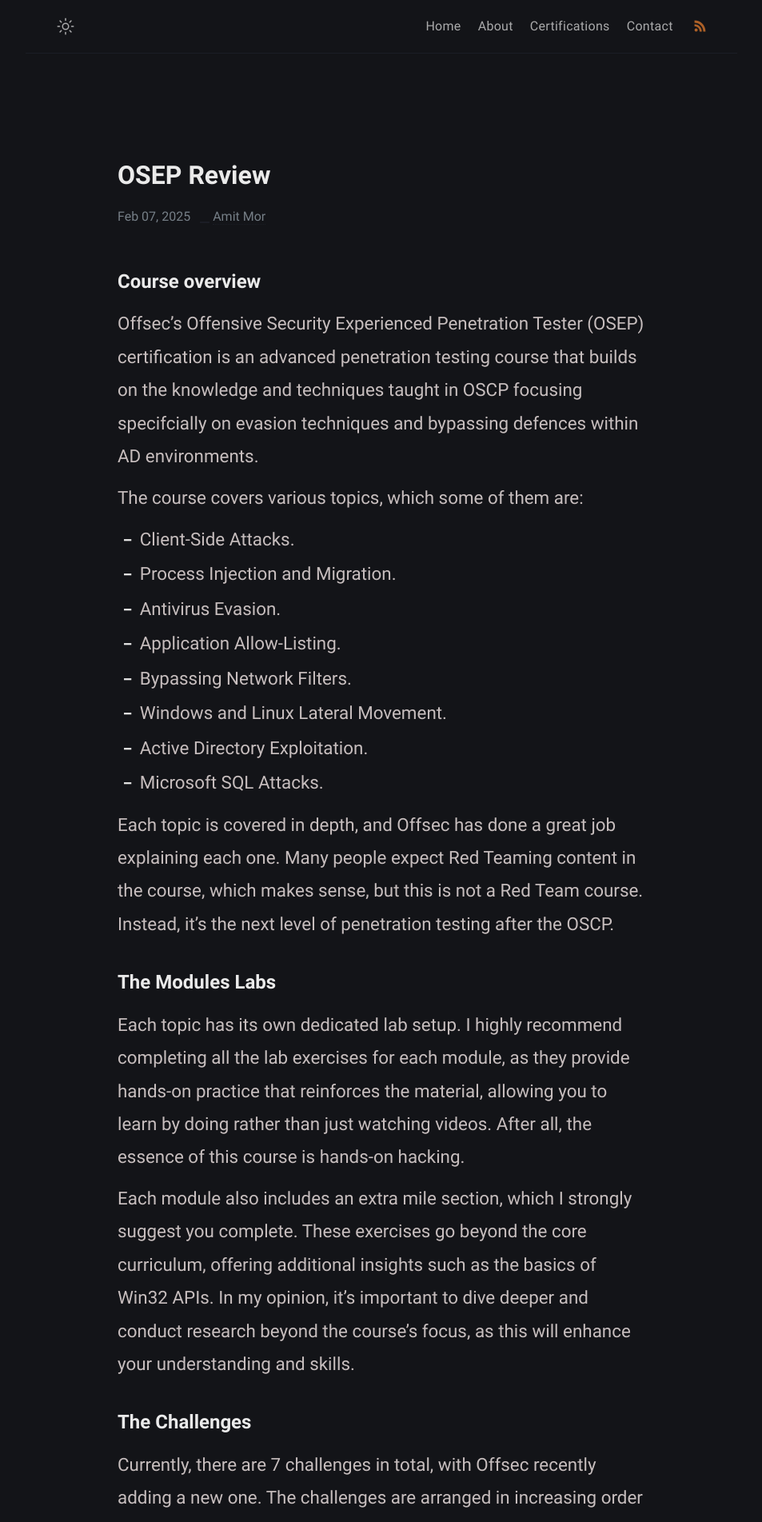
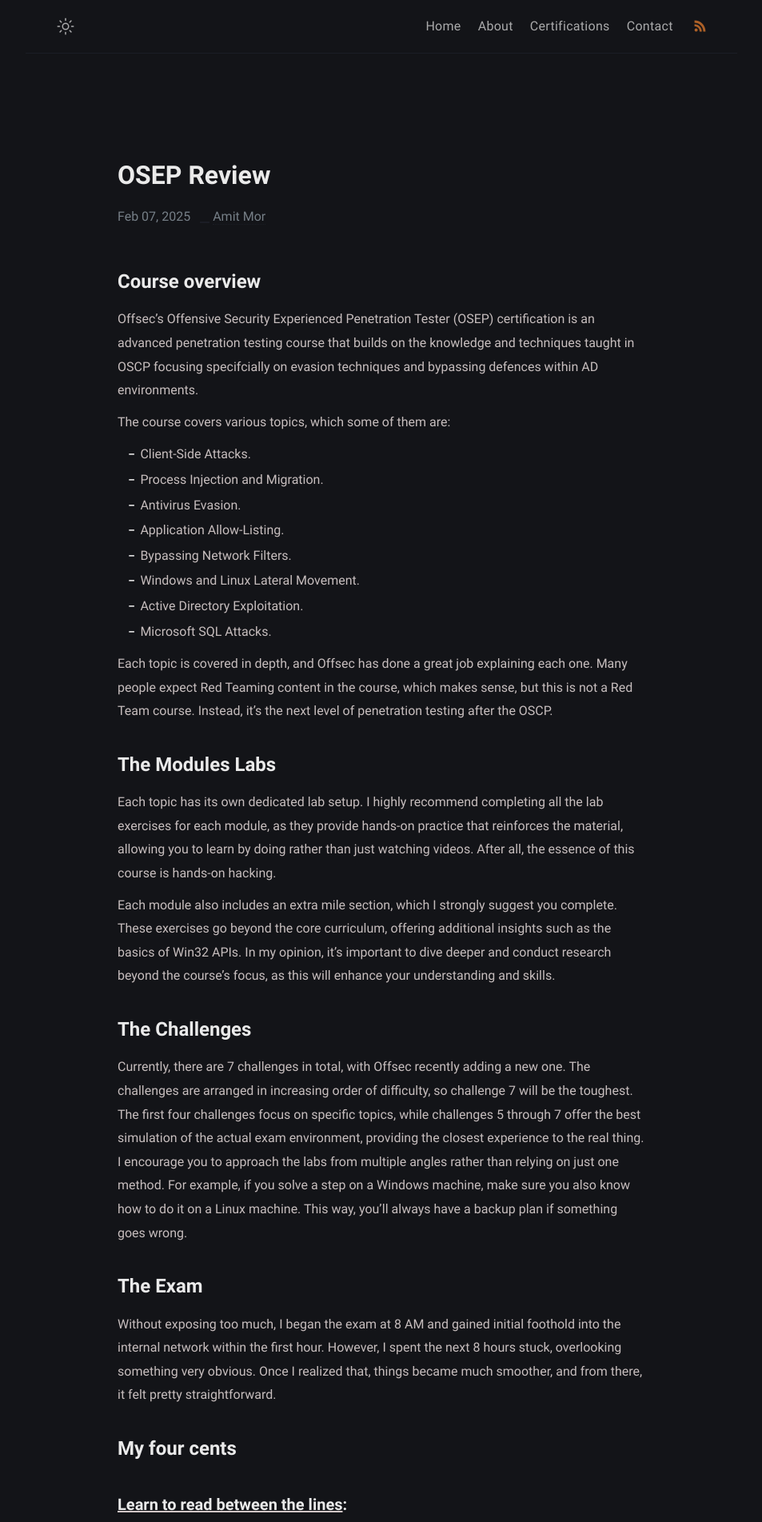
Before and after one commit to Extravenger/extravenger.github.io, a Jekyll site: the page built from _posts/OSEP-Review/2025-02-10-osep-review.md, in a window 1280 px wide. Shown: the top 1903 px of the page at 80% size, without its empty margins (163-1116 px from the left). Built offline with Jekyll 4.4.1, drawn with Linux system fonts in a browser that asks for light colours.

Commit message:
Update style.scss

```diff
--- a/assets/css/style.scss
+++ b/assets/css/style.scss
@@ -2,14 +2,6 @@
 ---
 
 @import "main";
-
-.header-title {
-  font-size: 5em;
-}
-
-.post-body {
-  font-size: 1.4em; /* Adjust as needed */
-}
 
 /* Makes the entire cards clickable */
 .cert-card-link {
```
